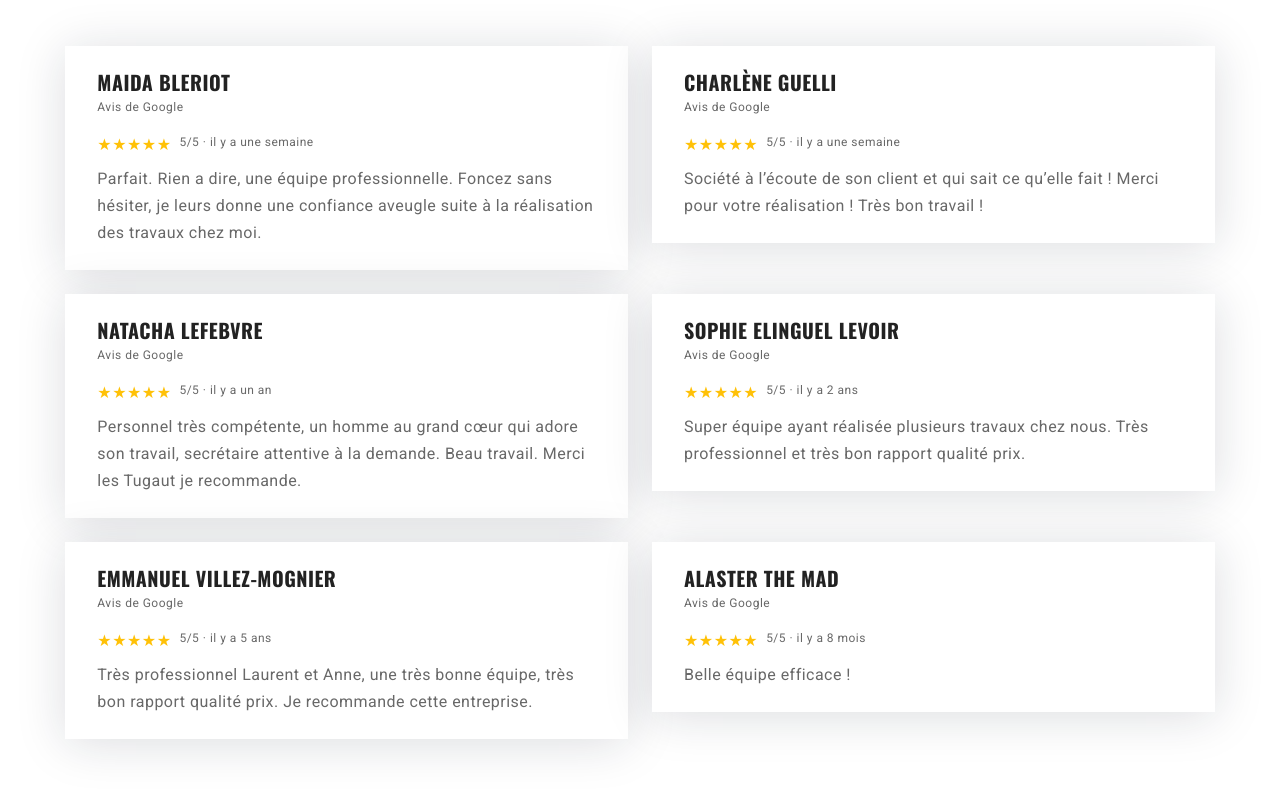
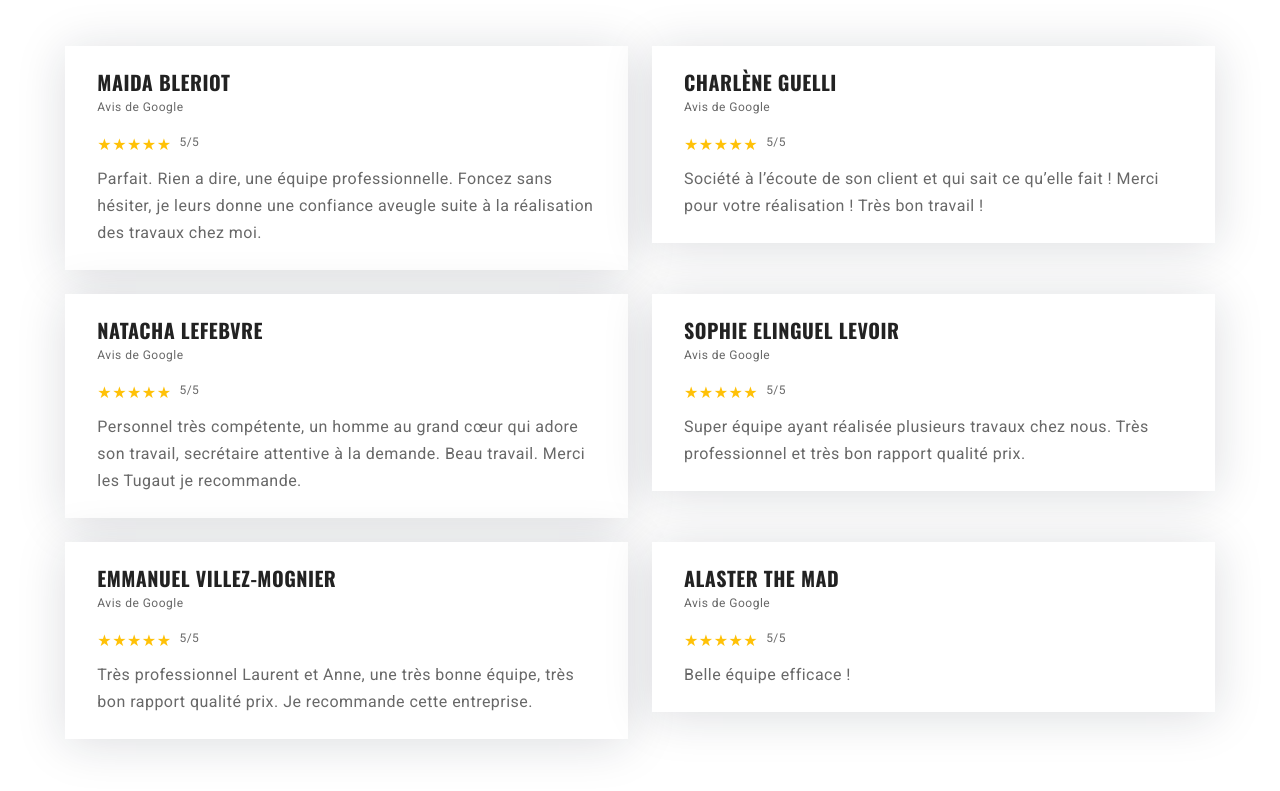
Before and after one commit to YoanGvs/tugautTPV3, a React (Create React App) app: page /about in a window 1280 px wide. Shown: the part 2347-3138 px from the top of the page. Built offline with nearby package versions, Linux system fonts and the light colour scheme.

Commit message:
💄 Mise à jour des textes des avis dans la section Testimonial pour une présentation plus claire et suppression des dates pour une meilleure lisibilité

```diff
--- a/src/component/Section/Testimonial.jsx
+++ b/src/component/Section/Testimonial.jsx
@@ -6,42 +6,42 @@ const reviews = [
   {
     name: "Maida Bleriot",
     platform: "Avis de Google",
-    ratingText: "5/5 · il y a une semaine",
+    ratingText: "5/5 ",
     message:
       "Parfait. Rien a dire, une équipe professionnelle. Foncez sans hésiter, je leurs donne une confiance aveugle suite à la réalisation des travaux chez moi.",
   },
   {
     name: "Charlène GUELLI",
     platform: "Avis de Google",
-    ratingText: "5/5 · il y a une semaine",
+    ratingText: "5/5 ",
     message:
       "Société à l’écoute de son client et qui sait ce qu’elle fait ! Merci pour votre réalisation ! Très bon travail !",
   },
   {
     name: "Natacha Lefebvre",
     platform: "Avis de Google",
-    ratingText: "5/5 · il y a un an",
+    ratingText: "5/5 ",
     message:
       "Personnel très compétente, un homme au grand cœur qui adore son travail, secrétaire attentive à la demande. Beau travail. Merci les Tugaut je recommande.",
   },
   {
     name: "Sophie ELINGUEL LEVOIR",
     platform: "Avis de Google",
-    ratingText: "5/5 · il y a 2 ans",
+    ratingText: "5/5 ",
     message:
       "Super équipe ayant réalisée plusieurs travaux chez nous. Très professionnel et très bon rapport qualité prix.",
   },
   {
     name: "Emmanuel villez-mognier",
     platform: "Avis de Google",
-    ratingText: "5/5 · il y a 5 ans",
+    ratingText: "5/5 ",
     message:
       "Très professionnel Laurent et Anne, une très bonne équipe, très bon rapport qualité prix. Je recommande cette entreprise.",
   },
   {
     name: "Alaster The Mad",
     platform: "Avis de Google",
-    ratingText: "5/5 · il y a 8 mois",
+    ratingText: "5/5 ",
     message: "Belle équipe efficace !",
   },
 ];
--- a/src/container/homepage/Merci.jsx
+++ b/src/container/homepage/Merci.jsx
@@ -30,9 +30,9 @@ const Merci = () => {
                 </h1>
                 <p className="roboto normal font__size--18 text__18-1024 color__gray-1 mb-5">
                   Notre équipe TUGAUT TP vient de recevoir votre demande de
-                  devis. Nous revenons vers vous sous 24&nbsp;heures ouvrées pour
-                  préciser votre projet et planifier la prochaine étape. Pour
-                  toute question urgente, contactez-nous au&nbsp;
+                  devis. Nous revenons vers vous pour préciser votre projet et
+                  planifier la prochaine étape. Pour toute question urgente,
+                  contactez-nous au&nbsp;
                   <a href="tel:+33612345678" className="color__orange fw-bold">
                     06 12 34 56 78
                   </a>
```
